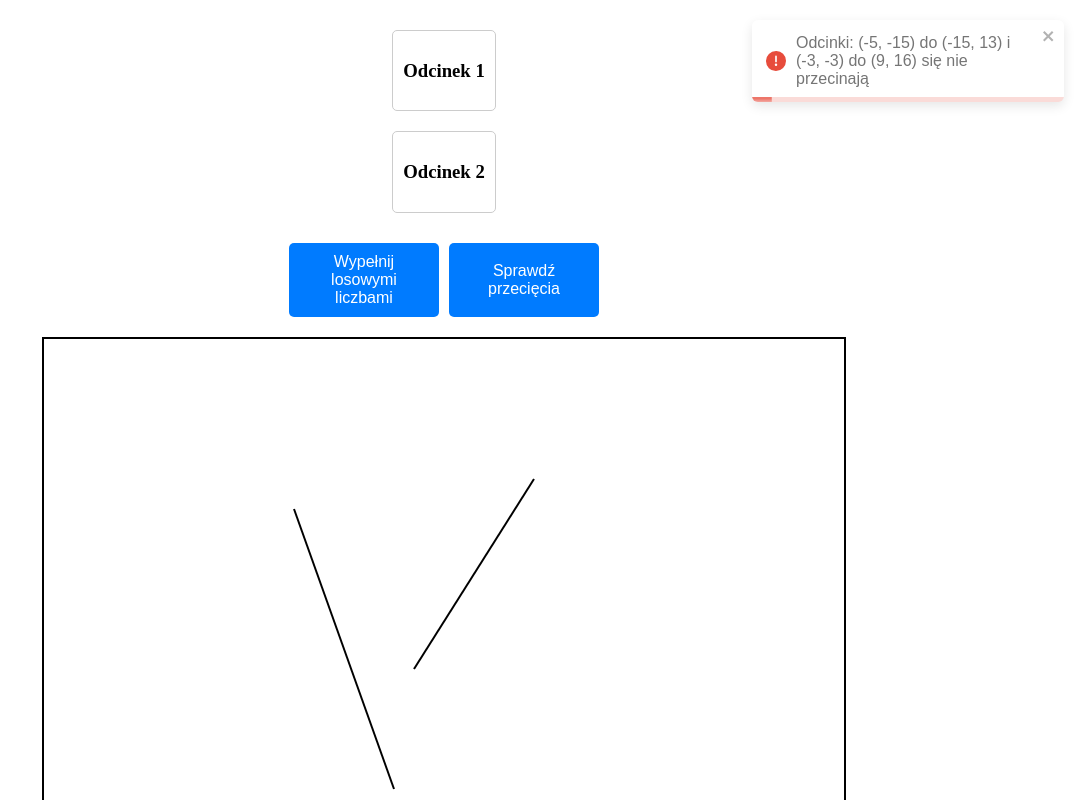
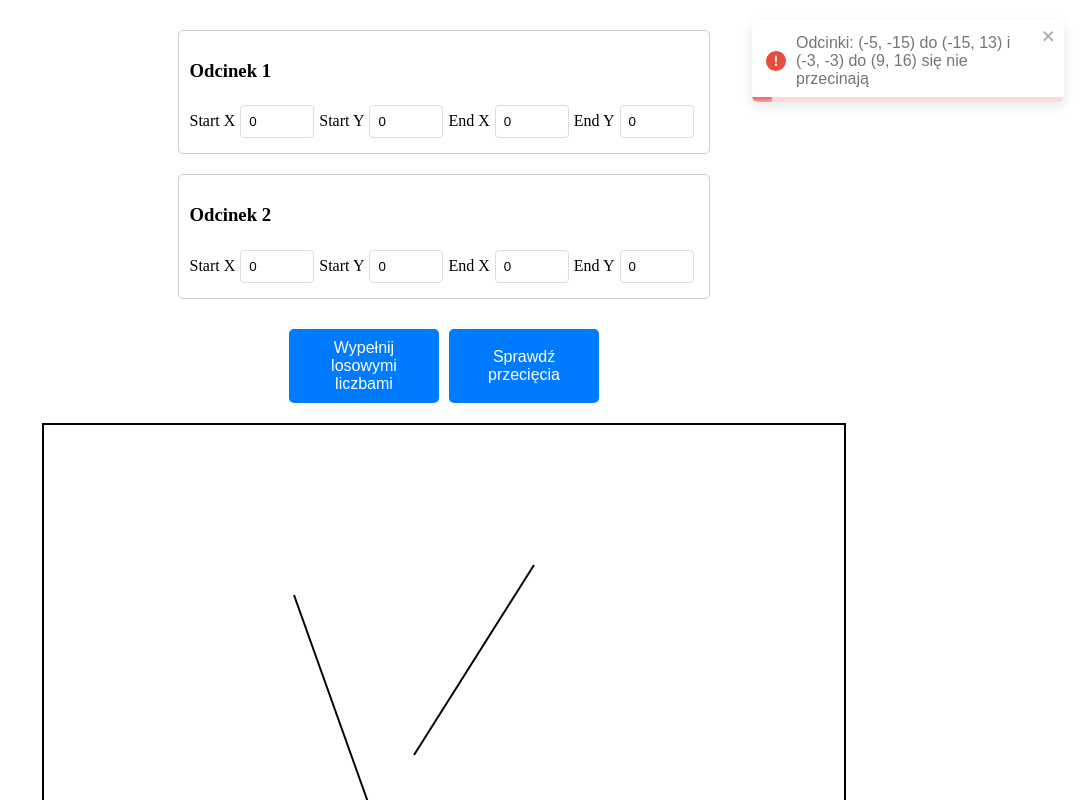
Before and after one commit to xFreshu/punkt-przeciecia-punktow, a React (Create React App) app: page / in a window 1280 px wide. Shown: the top 800 px of the page, without its empty margins (196-1280 px from the left). Built offline with nearby package versions, Linux system fonts and the light colour scheme.

Commit message:
refactor code

```diff
--- a/src/SegmentForm/SegmentForm.tsx
+++ b/src/SegmentForm/SegmentForm.tsx
@@ -59,17 +59,99 @@ export const SegmentForm: React.FC<SegmentFormProps> = ({ onNewSegment }) => {
       {/* Kontener dla wprowadzania danych pierwszego segmentu */}
       <SegmentContainer>
         <h3>Odcinek 1</h3>
-        {/* Inputy dla pierwszego segmentu (start x, start y, end x, end y) */}
-        {/* ... kod inputów ... */}
+        <label htmlFor="startX1">Start X</label>
+        <Input
+          id="startX1"
+          name="x"
+          type="number"
+          min="-20"
+          max="20"
+          value={segment1.start.x}
+          onChange={(e) =>
+            handleSegmentChange(e, segment1, setSegment1, 'start')
+          }
+        />
+        <label htmlFor="startY1">Start Y</label>
+        <Input
+          id="startY1"
+          name="y"
+          type="number"
+          min="-20"
+          max="20"
+          value={segment1.start.y}
+          onChange={(e) =>
+            handleSegmentChange(e, segment1, setSegment1, 'start')
+          }
+        />
+        <label htmlFor="endX1">End X</label>
+        <Input
+          id="endX1"
+          name="x"
+          type="number"
+          min="-20"
+          max="20"
+          value={segment1.end.x}
+          onChange={(e) => handleSegmentChange(e, segment1, setSegment1, 'end')}
+        />
+        <label htmlFor="endY1">End Y</label>
+        <Input
+          id="endY1"
+          name="y"
+          type="number"
+          min="-20"
+          max="20"
+          value={segment1.end.y}
+          onChange={(e) => handleSegmentChange(e, segment1, setSegment1, 'end')}
+        />
       </SegmentContainer>
-
       {/* Kontener dla wprowadzania danych drugiego segmentu */}
       <SegmentContainer>
         <h3>Odcinek 2</h3>
-        {/* Inputy dla drugiego segmentu (start x, start y, end x, end y) */}
-        {/* ... kod inputów ... */}
+        <label htmlFor="startX2">Start X</label>
+        <Input
+          id="startX2"
+          name="x"
+          type="number"
+          min="-20"
+          max="20"
+          value={segment2.start.x}
+          onChange={(e) =>
+            handleSegmentChange(e, segment2, setSegment2, 'start')
+          }
+        />
+        <label htmlFor="startY2">Start Y</label>
+        <Input
+          id="startY2"
+          name="y"
+          type="number"
+          min="-20"
+          max="20"
+          value={segment2.start.y}
+          onChange={(e) =>
+            handleSegmentChange(e, segment2, setSegment2, 'start')
+          }
+        />
+        <label htmlFor="endX2">End X</label>
+        <Input
+          id="endX2"
+          name="x"
+          type="number"
+          min="-20"
+          max="20"
+          value={segment2.end.x}
+          onChange={(e) => handleSegmentChange(e, segment2, setSegment2, 'end')}
+        />
+        <label htmlFor="endY2">End Y</label>
+        <Input
+          id="endY2"
+          name="y"
+          type="number"
+          min="-20"
+          max="20"
+          value={segment2.end.y}
+          onChange={(e) => handleSegmentChange(e, segment2, setSegment2, 'end')}
+        />
       </SegmentContainer>
-
       {/* Przyciski do generowania losowych segmentów i do wysyłania formularza */}
       <ButtonsContainer>
         <SubmitButton type="button" onClick={fillWithRandomSegments}>
--- a/src/utils.ts
+++ b/src/utils.ts
@@ -22,7 +22,7 @@ export const generateRandomSegment = (): Segment => ({
   end: generateRandomPoint(),
 });
 
-export const checkIntersection = (seg1: Segment, seg2: Segment): boolean => {
+/* export const checkIntersection = (seg1: Segment, seg2: Segment): boolean => {
   // Definicja pomocnicza do sprawdzania, czy punkt leży na odcinku
   const onSegment = (p: Point, q: Point, r: Point): boolean =>
     q.x <= Math.max(p.x, r.x) &&
@@ -49,4 +49,24 @@ export const checkIntersection = (seg1: Segment, seg2: Segment): boolean => {
   if (o2 === 0 && onSegment(seg1.start, seg2.end, seg1.end)) return true;
   if (o3 === 0 && onSegment(seg2.start, seg1.start, seg2.end)) return true;
   return o4 === 0 && onSegment(seg2.start, seg1.end, seg2.end);
+}; */
+
+export const checkIntersection = (seg1: Segment, seg2: Segment) => {
+  const crossProduct = (v1: any, v2: any) => v1.x * v2.y - v1.y * v2.x;
+
+  const subtract = (p1: any, p2: any) => ({ x: p1.x - p2.x, y: p1.y - p2.y });
+
+  const r = subtract(seg1.end, seg1.start);
+  const s = subtract(seg2.end, seg2.start);
+  const uNumerator = crossProduct(subtract(seg2.start, seg1.start), r);
+  const denominator = crossProduct(r, s);
+
+  if (denominator === 0) {
+    return uNumerator === 0;
+  }
+
+  const u = uNumerator / denominator;
+  const t = crossProduct(subtract(seg2.start, seg1.start), s) / denominator;
+
+  return t >= 0 && t <= 1 && u >= 0 && u <= 1;
 };
```
